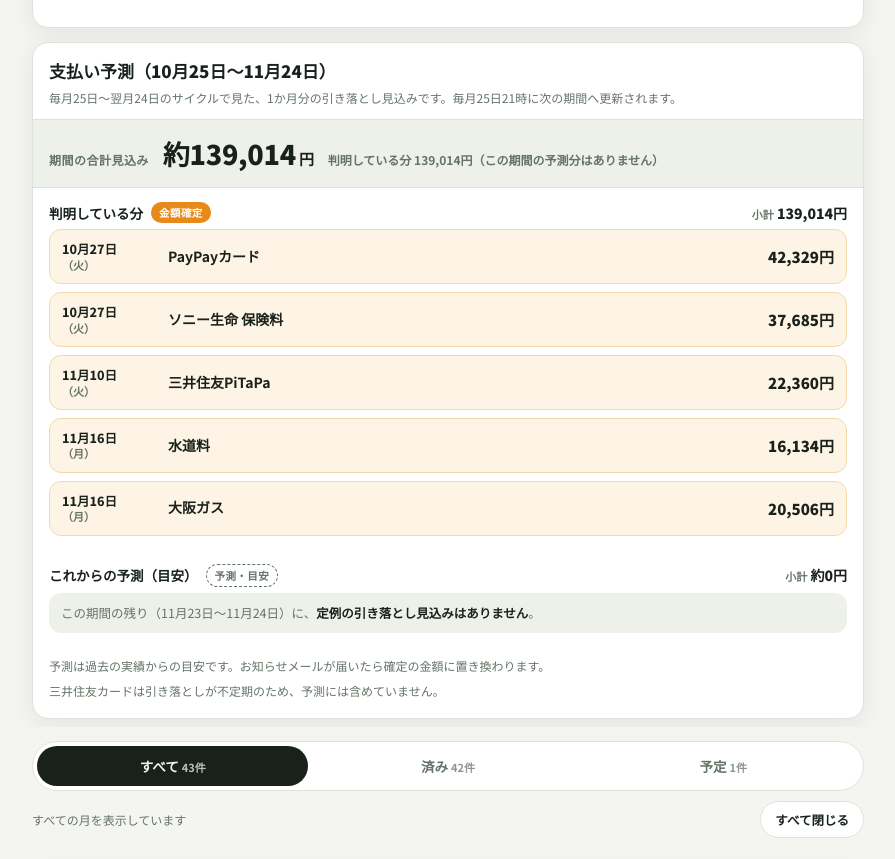
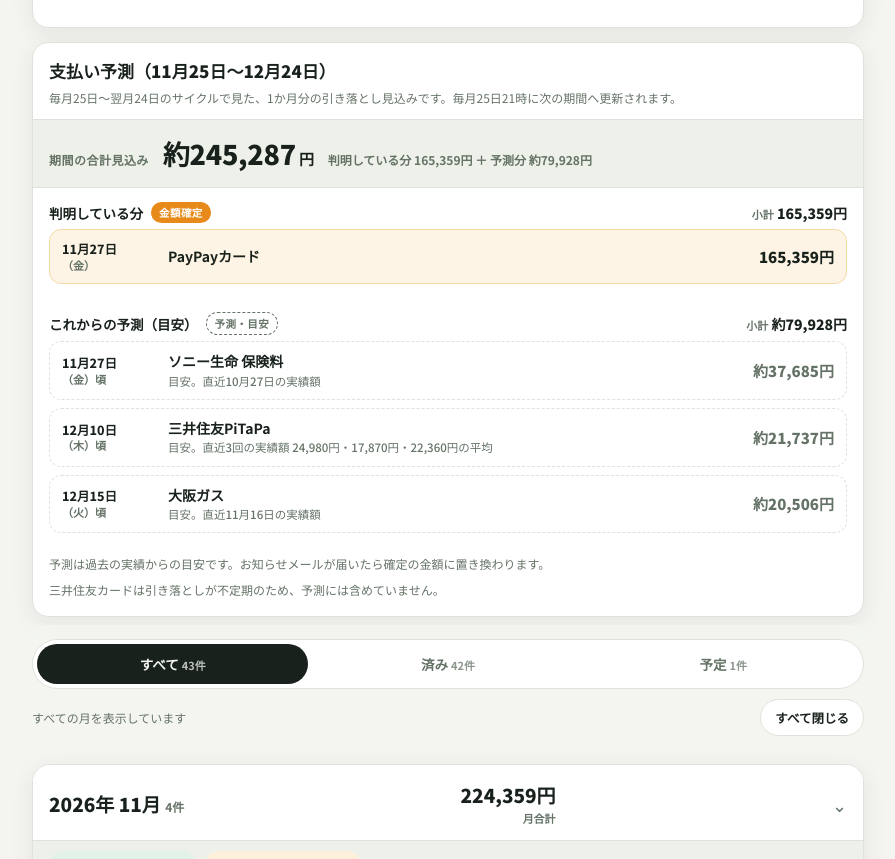
Before and after one commit to albernistreet333/debit-summary, a plain HTML site: page index.html in a window 1280 px wide. Shown: the part 1055-1914 px from the top of the page, without its empty margins (192-1087 px from the left). Drawn offline with Linux system fonts and the light colour scheme.

Commit message:
Publish index.html

```diff
--- a/index.html
+++ b/index.html
@@ -280,45 +280,25 @@ footer p{font-size:11.5px;color:var(--muted);line-height:1.8;margin:0}
   <!-- Forecast -->
   <section class="forecast" aria-label="支払い予測">
     <div class="forecast-head">
-      <h2>支払い予測（10月25日〜11月24日）</h2>
+      <h2>支払い予測（11月25日〜12月24日）</h2>
       <p>毎月25日〜翌月24日のサイクルで見た、1か月分の引き落とし見込みです。毎月25日21時に次の期間へ更新されます。</p>
     </div>
     <div class="forecast-total">
       <label>期間の合計見込み</label>
-      <strong>約139,014<small> 円</small></strong>
-      <span>判明している分 139,014円（この期間の予測分はありません）</span>
+      <strong>約245,287<small> 円</small></strong>
+      <span>判明している分 165,359円 ＋ 予測分 約79,928円</span>
     </div>
 
     <div class="fc-group">
       <div class="fc-group-head">
         <h3>判明している分 <span class="badge-known">金額確定</span></h3>
-        <div class="fc-subtotal"><small>小計</small> 139,014円</div>
+        <div class="fc-subtotal"><small>小計</small> 165,359円</div>
       </div>
       <ul class="fc-list">
         <li class="fc-row known">
-          <div class="fc-date">10月27日<span>（火）</span></div>
+          <div class="fc-date">11月27日<span>（金）</span></div>
           <div class="fc-name">PayPayカード</div>
-          <div class="fc-amt">42,329円</div>
-        </li>
-        <li class="fc-row known">
-          <div class="fc-date">10月27日<span>（火）</span></div>
-          <div class="fc-name">ソニー生命 保険料</div>
-          <div class="fc-amt">37,685円</div>
-        </li>
-        <li class="fc-row known">
-          <div class="fc-date">11月10日<span>（火）</span></div>
-          <div class="fc-name">三井住友PiTaPa</div>
-          <div class="fc-amt">22,360円</div>
-        </li>
-        <li class="fc-row known">
-          <div class="fc-date">11月16日<span>（月）</span></div>
-          <div class="fc-name">水道料</div>
-          <div class="fc-amt">16,134円</div>
-        </li>
-        <li class="fc-row known">
-          <div class="fc-date">11月16日<span>（月）</span></div>
-          <div class="fc-name">大阪ガス</div>
-          <div class="fc-amt">20,506円</div>
+          <div class="fc-amt">165,359円</div>
         </li>
       </ul>
     </div>
@@ -326,9 +306,25 @@ footer p{font-size:11.5px;color:var(--muted);line-height:1.8;margin:0}
     <div class="fc-group">
       <div class="fc-group-head">
         <h3>これからの予測（目安） <span class="badge-est">予測・目安</span></h3>
-        <div class="fc-subtotal"><small>小計</small> 約0円</div>
+        <div class="fc-subtotal"><small>小計</small> 約79,928円</div>
       </div>
-      <p class="fc-none">この期間の残り（11月23日〜11月24日）に、<b>定例の引き落とし見込みはありません</b>。</p>
+      <ul class="fc-list">
+        <li class="fc-row est">
+          <div class="fc-date">11月27日<span>（金）頃</span></div>
+          <div class="fc-name">ソニー生命 保険料<small>目安。直近10月27日の実績額</small></div>
+          <div class="fc-amt">約37,685円</div>
+        </li>
+        <li class="fc-row est">
+          <div class="fc-date">12月10日<span>（木）頃</span></div>
+          <div class="fc-name">三井住友PiTaPa<small>目安。直近3回の実績額 24,980円・17,870円・22,360円の平均</small></div>
+          <div class="fc-amt">約21,737円</div>
+        </li>
+        <li class="fc-row est">
+          <div class="fc-date">12月15日<span>（火）頃</span></div>
+          <div class="fc-name">大阪ガス<small>目安。直近11月16日の実績額</small></div>
+          <div class="fc-amt">約20,506円</div>
+        </li>
+      </ul>
     </div>
 
     <div class="forecast-foot">
```
